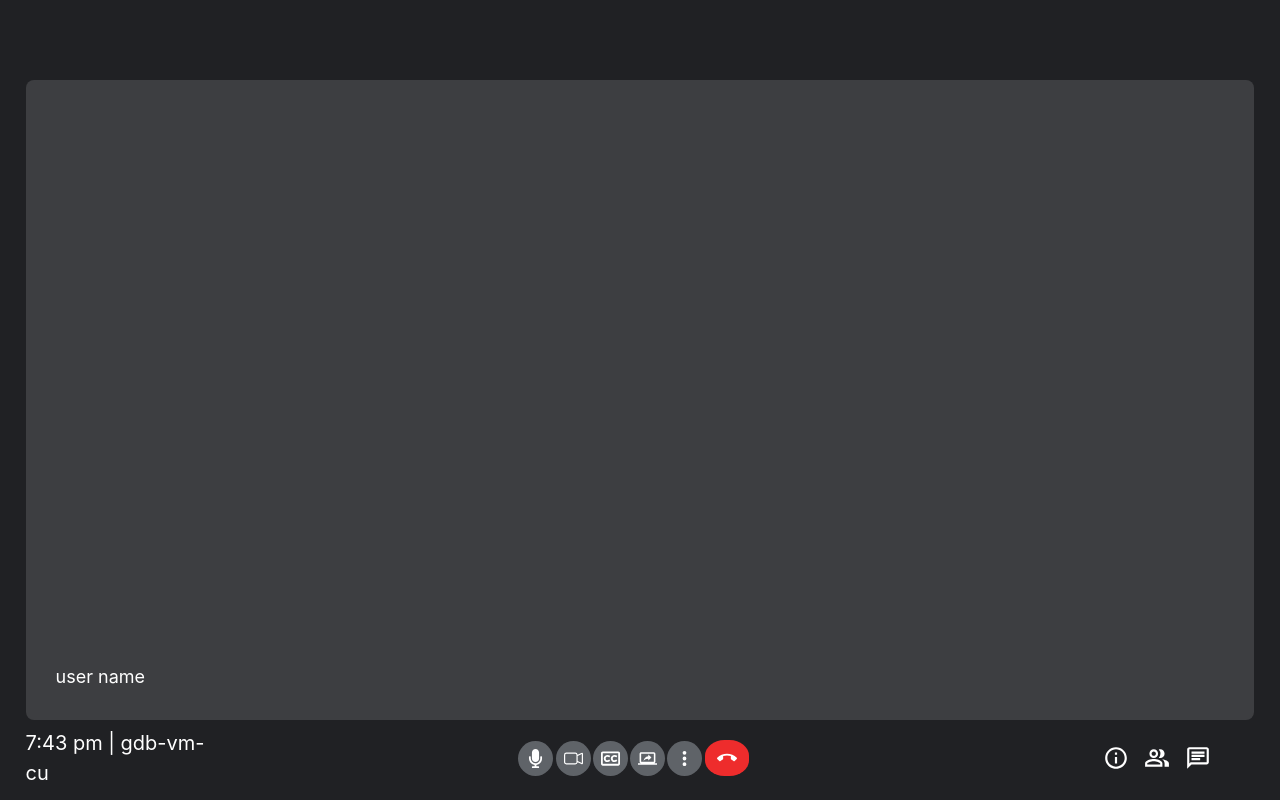
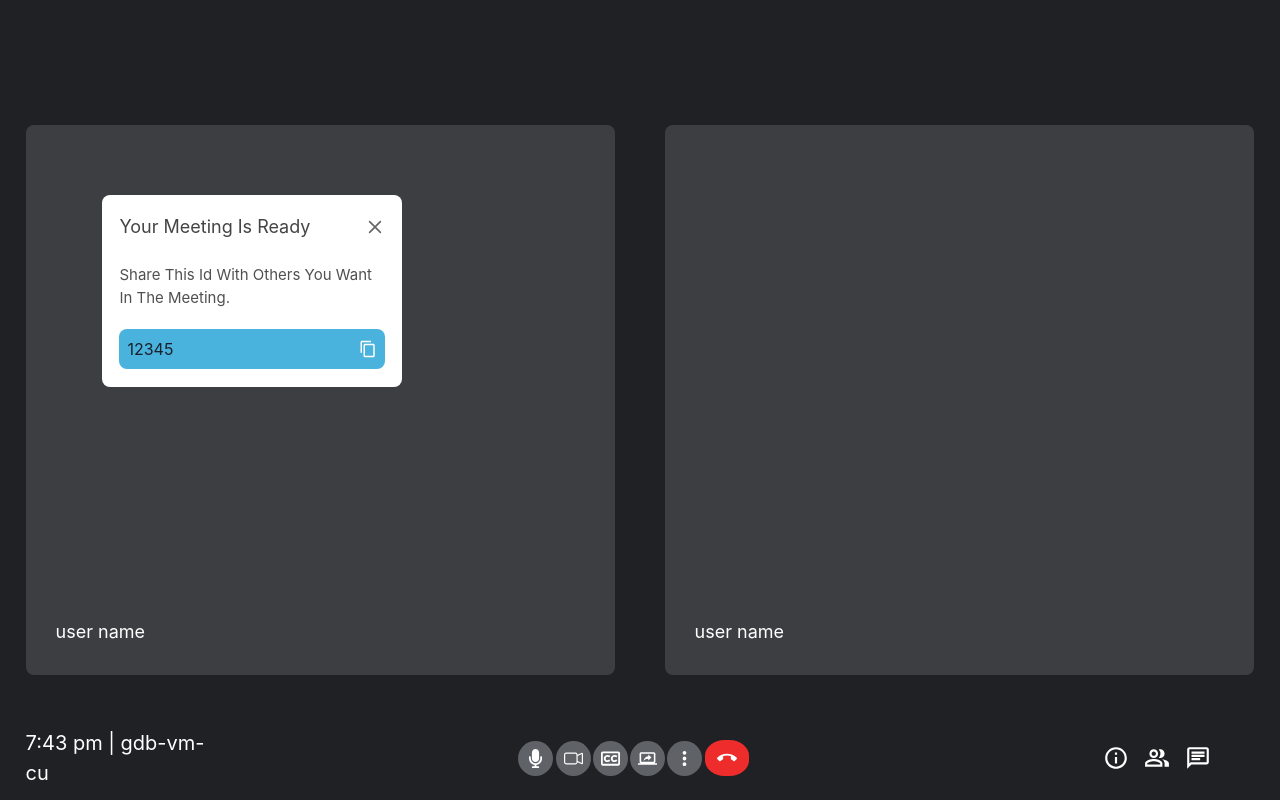
Before and after one commit to Alroyfernz/VideoApp-reactjs, a React (Create React App) app: page /call in a window 1280 px wide. Built offline with nearby package versions, Linux system fonts and the light colour scheme; no server answers.

Commit message:
done with calling screen

```diff
--- a/src/screens/Call.js
+++ b/src/screens/Call.js
@@ -4,7 +4,8 @@ import { BsCameraVideo, BsCameraVideoOff } from "react-icons/bs";
 import { FaRegClosedCaptioning } from "react-icons/fa";
 import { HiDotsVertical } from "react-icons/hi";
 import { SocketContext } from "../SocketContext";
-
+import { MdContentCopy } from "react-icons/md";
+import { CgClose } from "react-icons/cg";
 import {
   MdInfoOutline,
   MdOutlinePeopleAlt,
@@ -14,14 +15,47 @@ import {
 } from "react-icons/md";
 import "./call.scss";
 const Call = () => {
+  const [closeId, setCloseId] = useState(false);
   const { call, callAccepted, myVideo, userVideo, stream, name, callEnded } =
     useContext(SocketContext);
   console.log(myVideo);
-  const secondUser = null;
+  const secondUser = "null";
   const [hideVideo, setHideVideo] = useState(false);
   return (
     <section className="callSection">
       <div className="callWrapper">
+        <div className="copyId" style={{ opacity: closeId ? 0 : 1 }}>
+          <div className="idWrapper">
+            <div className="top">
+              <span
+                style={{
+                  fontSize: 18,
+                  fontWeight: 400,
+                  color: "#444",
+                  textTransform: "capitalize",
+                }}
+              >
+                Your meeting is ready
+              </span>
+
+              <span>
+                <CgClose
+                  onClick={() => {
+                    setCloseId(!closeId);
+                  }}
+                  style={{ fontSize: 20, color: "#666", cursor: "pointer" }}
+                />
+              </span>
+            </div>
+            <div className="bottom">
+              <span>Share this id with others you want in the meeting.</span>
+              <div className="idBox">
+                12345
+                <MdContentCopy style={{ color: "#fff", fontSize: 18 }} />
+              </div>
+            </div>
+          </div>
+        </div>
         {secondUser == null ? (
           <div className="mainUser">
             <img
@@ -33,7 +67,6 @@ const Call = () => {
 
             <video
               playinline="true"
-              muted
               ref={myVideo}
               autoPlay
               style={{
@@ -60,7 +93,20 @@ const Call = () => {
                 src="https://yt3.ggpht.com/ytc/AKedOLQMxO5ybJytpgAsgyYDiMw2lrUpVGo1YZddOKEljQ=s900-c-k-c0x00ffffff-no-rj"
                 alt=""
                 className="userAvatar"
+                style={{ opacity: hideVideo ? 1 : 0 }}
               />
+
+              <video
+                playinline="true"
+                muted
+                ref={myVideo}
+                autoPlay
+                style={{
+                  width: "100%",
+                  height: "100%",
+                  display: hideVideo ? "none" : "flex",
+                }}
+              ></video>
               <span className="userName">user name</span>
             </div>
             <div className="mainUser" style={{ width: "48%" }}>
@@ -68,7 +114,20 @@ const Call = () => {
                 src="https://yt3.ggpht.com/ytc/AKedOLQMxO5ybJytpgAsgyYDiMw2lrUpVGo1YZddOKEljQ=s900-c-k-c0x00ffffff-no-rj"
                 alt=""
                 className="userAvatar"
+                style={{ opacity: hideVideo ? 1 : 0 }}
               />
+
+              <video
+                playinline="true"
+                muted
+                ref={myVideo}
+                autoPlay
+                style={{
+                  width: "100%",
+                  height: "100%",
+                  display: hideVideo ? "none" : "flex",
+                }}
+              ></video>
               <span className="userName">user name</span>
             </div>
           </section>
@@ -103,7 +162,12 @@ const Call = () => {
           <div className="iconsMain">
             <MdOutlineScreenShare className="optionsIcons" />
           </div>
-          <div className="iconsMain">
+          <div
+            className="iconsMain"
+            onClick={() => {
+              setCloseId(!closeId);
+            }}
+          >
             <HiDotsVertical className="optionsIcons" />
           </div>
           <div className="endCall">
--- a/src/screens/Home.scss
+++ b/src/screens/Home.scss
@@ -1,7 +1,7 @@
 .heroSection {
     width: 100%;
     max-height: 100%;
-    min-height: 67vh;
+    min-height: 90vh;
     padding: 40px 20px;
     display: flex;
     align-items: center;
--- a/src/screens/call.scss
+++ b/src/screens/call.scss
@@ -12,6 +12,7 @@
         display: flex;
         align-items: center;
         justify-content: center;
+        position: relative;
         .mainUser {
             width: 96%;
             height: 100%;
@@ -36,6 +37,56 @@
                 left: 30px;
                 color: #fff;
                 font-size: 18px;
+            }
+        }
+        .copyId {
+            position: absolute !important;
+            top: 18%;
+            padding: 18px 10px;
+            left: 8%;
+            display: flex;
+            align-items: center;
+            justify-content: center;
+            width: 300px;
+            height: fit-content;
+            z-index: 1;
+            background-color: #fff;
+            border-radius: 8px;
+            transition: opacity 0.2s ease-in-out;
+            .idWrapper {
+                width: 95%;
+                height: 95%;
+                display: flex;
+                flex-direction: column;
+                .top {
+                    display: flex;
+                    align-items: center;
+                    justify-content: space-between;
+                }
+                .bottom {
+                    margin-top: 12px;
+                    display: flex;
+                    flex-direction: column;
+                    align-items: center;
+                    span {
+                        margin-top: 12px;
+                        font-size: 15px;
+                        color: rgb(80, 80, 80);
+                        text-align: left;
+                        text-transform: capitalize;
+                    }
+                    .idBox {
+                        margin-top: 20px;
+                        display: flex;
+                        width: 100%;
+                        height: 40px;
+                        align-items: center;
+                        justify-content: space-between;
+                        border-radius: 8px;
+                        padding: 8px 8px;
+                        background-color: rgb(74, 179, 221);
+                    }
+                }
             }
         }
     }
```
